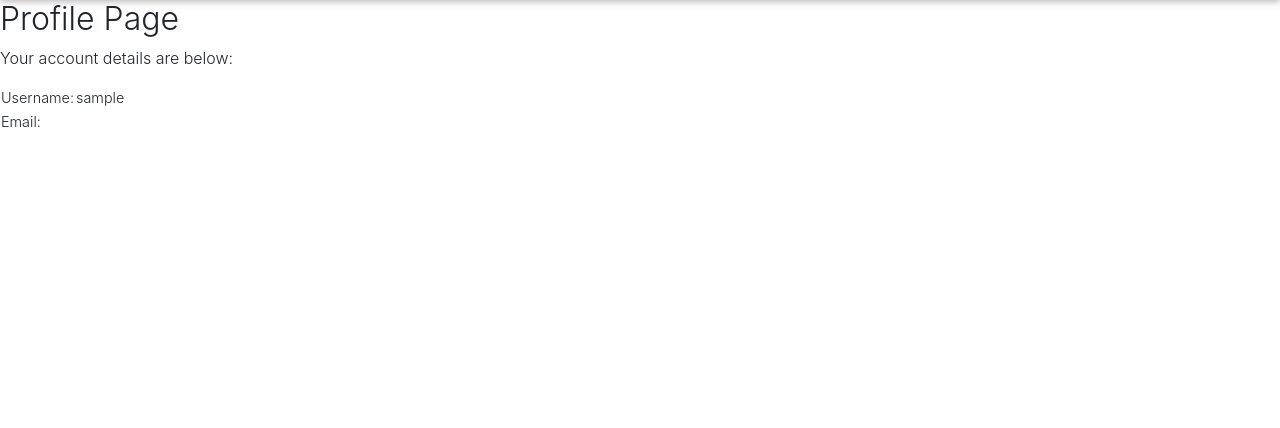
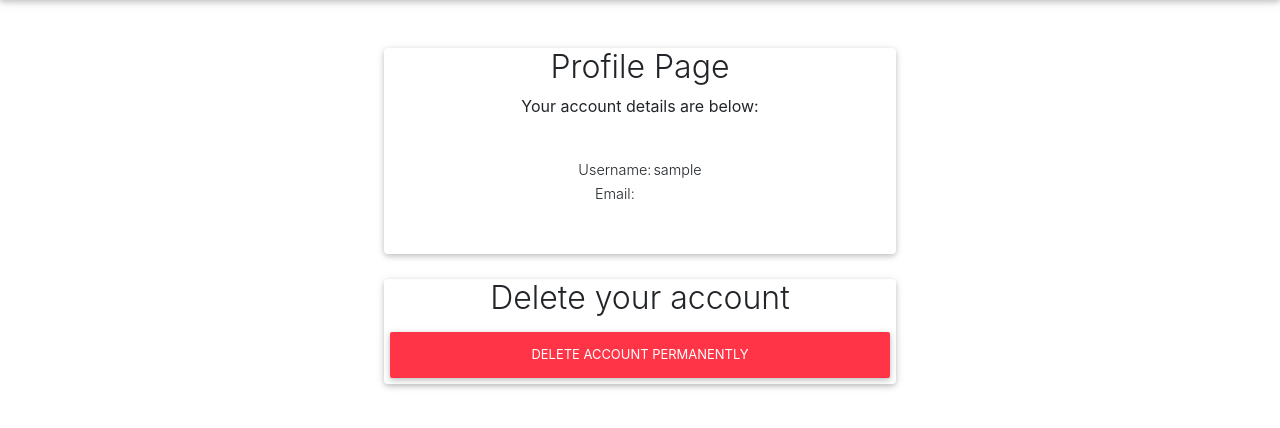
Before and after one commit to safwan234567/SWAP-Project, a PHP site: page /tutorprofile.php in a window 1280 px wide. Shown: the part 56-484 px from the top of the page. Run offline with PHP 8.4, Linux system fonts and the light colour scheme; the visitor is signed in with stand-in values (Sample User, id 1); data that the repository does not hold is empty; some libraries are stand-ins or nearby versions.

Commit message:
added delete buttons to profile pages and course detail page is linked to button

```diff
--- a/tutorprofile.php
+++ b/tutorprofile.php
@@ -42,6 +42,10 @@ $stmt->close();
 		<link rel="stylesheet" href="css/mdb.min.css">
 		<!-- Your custom styles (optional) -->
 		<link rel="stylesheet" href="css/style.css">
+		<style>.center {
+  margin-left: auto;
+  margin-right: auto;
+}</style>
 	</head>
 	<body class="tutorloggedin">
 	<nav class="navbar navbar-expand-lg navbar-light">
@@ -62,21 +66,32 @@ $stmt->close();
       </ul>
     </div>
   </nav>
+  <main class="text-center my-5 center">
+	<div class="card" style="width: 40%; height: 50%; margin: auto;">
 		<div class="content">
 			<h2>Profile Page</h2>
 			<div>
 				<p>Your account details are below:</p>
-				<table>
+				<table class="center">
 					<tr>
 						<td>Username:</td>
 						<td><?=$_SESSION['name']?></td>
 					</tr>
+					<br>
 					<tr>
 						<td>Email:</td>
 						<td><?=$email?></td>
 					</tr>
 				</table>
+				<br>
+				<br>
 			</div>
 		</div>
+	</div>
+	<div class="card" style="width: 40%; height: 50%; margin: auto; margin-top:2%;">
+	<h2>Delete your account</h2>
+				<a href="#" class="btn btn-danger">DELETE ACCOUNT PERMANENTLY</a>
+	</div>
+  </main>
 	</body>
 </html>
```
Also changed, not shown: index.html (+62 -9 lines), studentprofile.php (+16 -3 lines).
